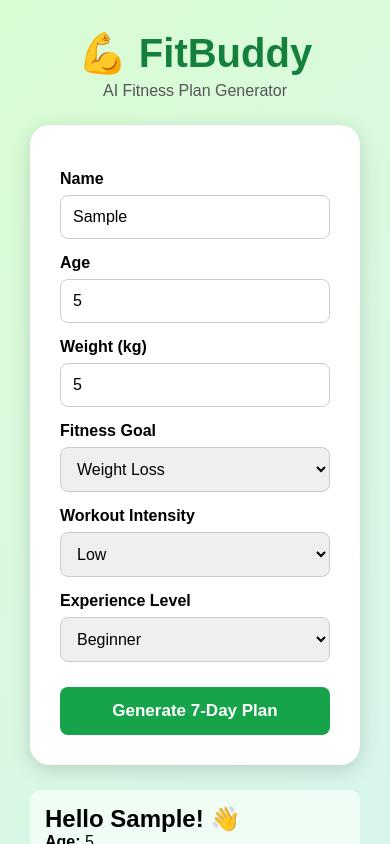
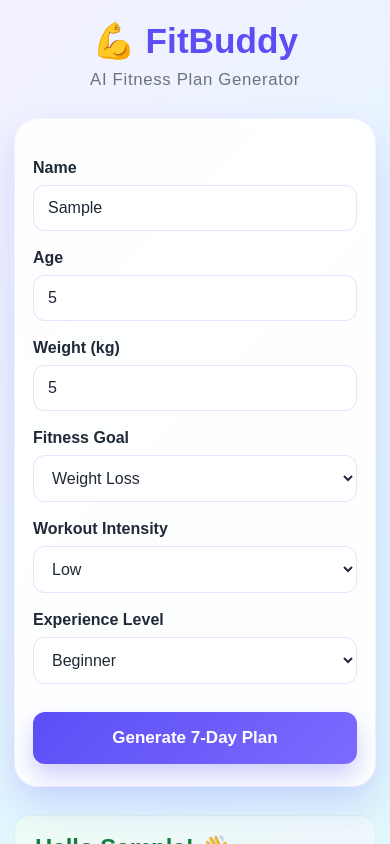
Before and after one commit to sangiithamurugan/fitnessbuddy, a plain HTML site: page group project/index.html in a window 390 px wide. Both pictures are taken after typing "Sample", "5", "5" into the empty fields and a click on the button "Generate 7-Day Plan". Shown: the top 844 px of the page. Drawn offline with Linux system fonts and the light colour scheme.

Commit message:
Update fitness project

```diff
--- a/group project/index.html
+++ b/group project/index.html
@@ -3,8 +3,23 @@
 <head>
 <meta charset="UTF-8">
 <meta name="viewport" content="width=device-width, initial-scale=1.0">
+<meta name="description" content="FitBuddy helps you generate a personalized 7-day fitness plan based on your goals, age, weight, and experience level.">
 <title>FitBuddy - AI Fitness Plan Generator</title>
 <style>
+:root {
+  --bg-1: #f4f1ff;
+  --bg-2: #dff7ff;
+  --bg-3: #e9ffe8;
+  --primary: #5b4ef5;
+  --secondary: #ff6b6b;
+  --accent: #22c55e;
+  --accent-dark: #15803d;
+  --text: #1f2937;
+  --muted: #6b7280;
+  --card: rgba(255, 255, 255, 0.92);
+  --shadow: rgba(91, 78, 245, 0.18);
+}
+
 * {
   box-sizing: border-box;
   margin: 0;
@@ -13,90 +28,133 @@
 }
 
 body {
-  background: linear-gradient(135deg, #d9fdd3, #d8efff);
+  background: linear-gradient(135deg, var(--bg-1), var(--bg-2) 45%, var(--bg-3));
   min-height: 100vh;
-  padding: 30px;
+  padding: 30px 20px;
+  color: var(--text);
 }
 
 .container {
-  max-width: 700px;
-  margin: auto;
+  max-width: 760px;
+  margin: 0 auto;
 }
 
 h1 {
   text-align: center;
-  font-size: 40px;
-  color: #15803d;
-  margin-bottom: 5px;
+  font-size: clamp(2.2rem, 5vw, 3.3rem);
+  color: var(--primary);
+  margin-bottom: 8px;
 }
 
 .subtitle {
   text-align: center;
-  color: #555;
-  margin-bottom: 25px;
+  color: var(--muted);
+  margin-bottom: 28px;
+  font-size: 1.05rem;
+  letter-spacing: 0.04em;
 }
 
 .card {
-  background: white;
+  background: var(--card);
   padding: 30px;
-  border-radius: 20px;
-  box-shadow: 0 5px 20px rgba(0,0,0,0.15);
+  border-radius: 24px;
+  box-shadow: 0 18px 40px var(--shadow);
+  border: 1px solid rgba(91, 78, 245, 0.08);
+  backdrop-filter: blur(5px);
 }
 
 label {
   display: block;
-  margin-top: 15px;
-  margin-bottom: 7px;
-  font-weight: bold;
+  margin-top: 18px;
+  margin-bottom: 8px;
+  font-weight: 700;
+  color: var(--text);
 }
 
 input, select {
   width: 100%;
-  padding: 12px;
-  border: 1px solid #ccc;
-  border-radius: 8px;
+  padding: 13px 14px;
+  border: 1.5px solid rgba(91, 78, 245, 0.15);
+  border-radius: 12px;
   font-size: 16px;
+  background: #fff;
+  color: var(--text);
+  transition: border-color 0.2s ease, box-shadow 0.2s ease;
+}
+
+input:focus, select:focus {
+  outline: none;
+  border-color: var(--primary);
+  box-shadow: 0 0 0 4px rgba(91, 78, 245, 0.12);
 }
 
 button {
   width: 100%;
-  margin-top: 25px;
-  padding: 14px;
+  margin-top: 28px;
+  padding: 16px 20px;
   border: none;
-  border-radius: 8px;
-  background: #16a34a;
+  border-radius: 12px;
+  background: linear-gradient(135deg, var(--primary), #7c6bff);
   color: white;
   font-size: 17px;
-  font-weight: bold;
+  font-weight: 700;
   cursor: pointer;
+  box-shadow: 0 12px 24px rgba(91, 78, 245, 0.28);
+  transition: transform 0.2s ease, box-shadow 0.2s ease, filter 0.2s ease;
 }
 
 button:hover {
-  background: #15803d;
+  transform: translateY(-1px);
+  box-shadow: 0 16px 28px rgba(91, 78, 245, 0.32);
+  filter: brightness(1.03);
 }
 
 #result {
-  margin-top: 25px;
+  margin-top: 28px;
 }
 
 .day {
-  background: white;
-  margin-top: 15px;
-  padding: 20px;
-  border-radius: 12px;
-  box-shadow: 0 3px 10px rgba(0,0,0,0.1);
+  background: linear-gradient(135deg, #ffffff, #f7f7ff);
+  margin-top: 16px;
+  padding: 20px 22px;
+  border-radius: 16px;
+  box-shadow: 0 8px 18px rgba(15, 23, 42, 0.06);
+  border-left: 6px solid var(--secondary);
 }
 
 .day h3 {
-  color: #15803d;
+  color: var(--primary);
   margin-bottom: 8px;
+  font-size: 1.15rem;
 }
 
 .user-info {
-  background: #f0fdf4;
-  padding: 15px;
-  border-radius: 10px;
-  margin-bottom: 15px;
+  background: linear-gradient(135deg, #eefdf5, #eff6ff);
+  padding: 18px 20px;
+  border-radius: 16px;
+  margin-bottom: 18px;
+  border: 1px solid rgba(34, 197, 94, 0.1);
+}
+
+.user-info h2,
+#result h2 {
+  color: var(--accent-dark);
+  margin-bottom: 10px;
+}
+
+.user-info p {
+  margin: 6px 0;
+  color: var(--text);
+}
+
+@media (max-width: 600px) {
+  body {
+    padding: 20px 14px;
+  }
+
+  .card {
+    padding: 22px 18px;
+  }
 }
 </style>
 </head>
@@ -142,7 +200,7 @@ button:hover {
     <button onclick="generatePlan()">Generate 7-Day Plan</button>
   </div>
 
-  <div id="result"></div>
+  <div id="result" aria-live="polite"></div>
 </div>
 
 <script>
```
Also changed, not shown: 1 other file.
